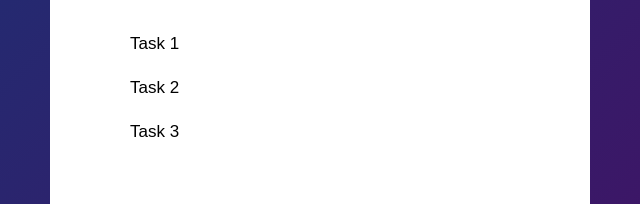
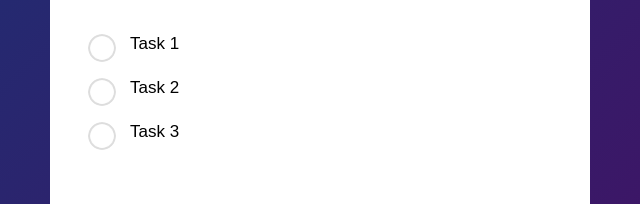
Before and after one commit to dcummings95/To-Do-List, a plain HTML site: page index.html in a window 1280 px wide. Shown: the part 253-457 px from the top of the page, 320-960 px from the left. Drawn offline with Linux system fonts and the light colour scheme.

Commit message:
more styling

```diff
--- a/style.css
+++ b/style.css
@@ -61,5 +61,17 @@ ul li{
     padding: 12px 8px 12px 50px;
     user-select: none;
     cursor: pointer;
-
+    position: relative;
 }
+ul li::before{
+    content: "";
+    position: absolute;
+    height: 28px;
+    width: 28px;
+    border-radius: 50%;
+    background-image: url(images/unchecked.png);
+    background-size: cover;
+    background-position: center;
+    top: 12px;
+    left: 8px;
+}
```
